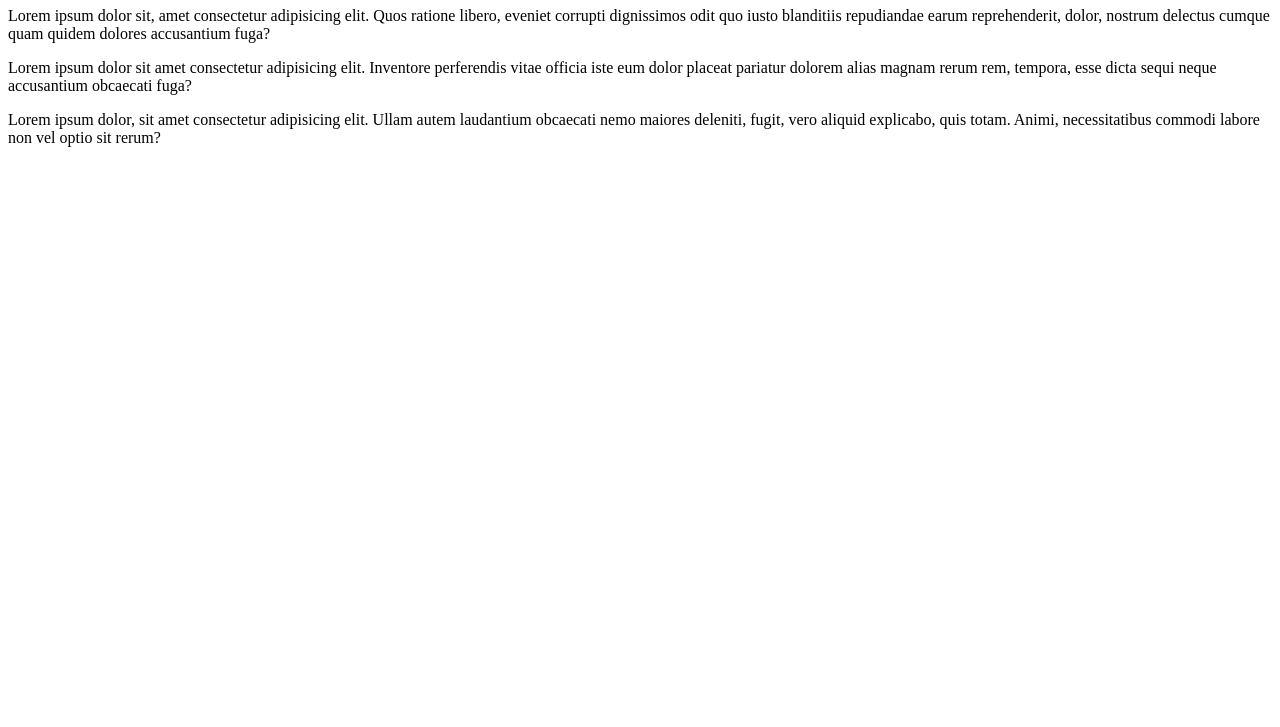
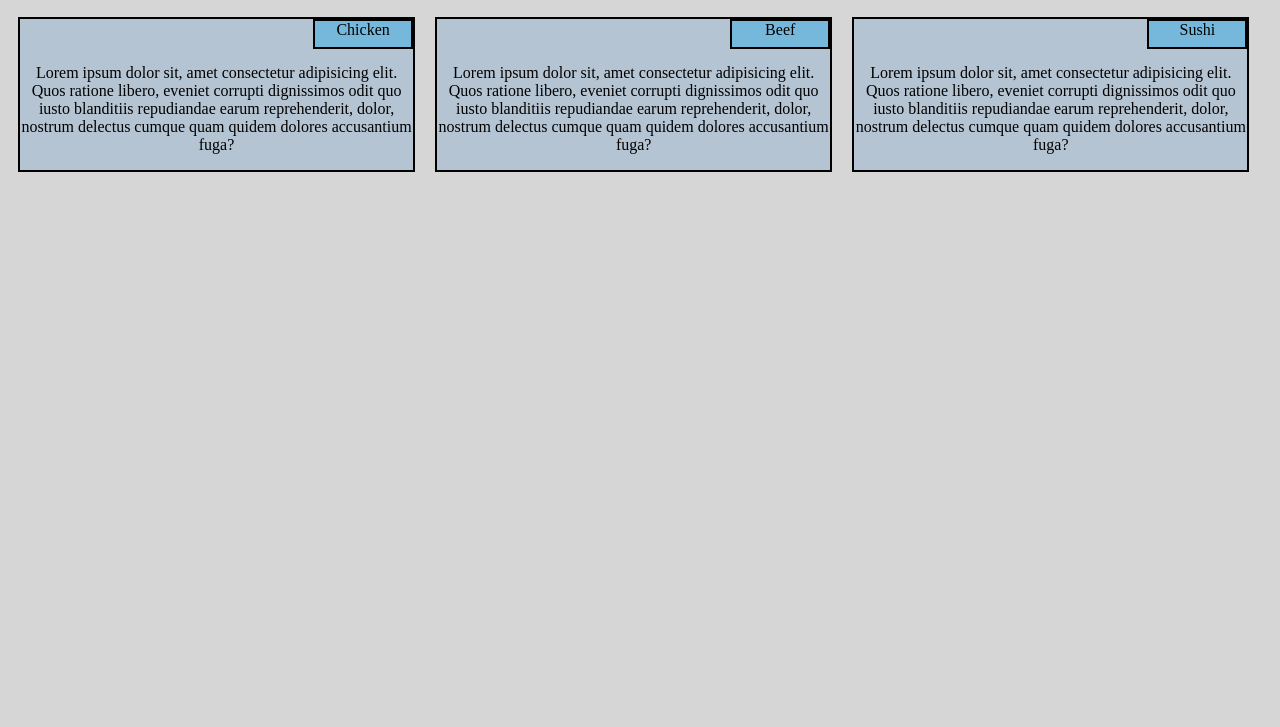
Before and after one commit to uditkhanna5521/module2-solution, a plain HTML site: page index.html in a window 1280 px wide. Shown: the part 73-800 px from the top of the page. Drawn offline with Linux system fonts and the light colour scheme.

Commit message:
Solution of Module-2 Assignment

```diff
--- a/CSS/style.css
+++ b/CSS/style.css
@@ -0,0 +1,44 @@
+*{
+    box-sizing: border-box;
+    text-align: center;
+    justify-content: center;
+}
+body{
+    background-color:#d6d6d6;
+}
+.row{
+    width: 100%;
+}
+@media (min-width:992px) {
+    .col-lg-4{
+        float: left;
+        width: 33%;
+    }
+}
+@media (min-width:768px) and (max-width:991px) {
+    .col-md-6, .col-md-12{
+        float: left;
+    }
+    .col-md-6{
+        width: 50%;
+    }
+    .col-md-12{
+        width: 100%;
+    }
+
+}
+.content{
+    background-color: #b5c4d2;
+    border: 2px solid black;
+    margin: 10px;
+}
+div.title{
+    background-color: #76b8db;
+    border: 2px solid black;
+    float:right;
+    width: 100px;
+    height: 30px;
+}
+p{
+    margin-top: 45px;
+}
--- a/index.html
+++ b/index.html
@@ -5,22 +5,36 @@
     <meta http-equiv="X-UA-Compatible" content="IE=edge">
     <meta name="viewport" content="width=device-width, initial-scale=1.0">
     <title>Assignmnet Solution For Module 2</title>
+    <link rel="stylesheet" href="./CSS/style.css">
 </head>
 <body>
+    <div class="container">
         <h1 class="head">Our Menu</h1>
-    <div class="container">
+        <div class="row">
+            <div class="col-lg-4 col-md-6">
+                <div class="content">
                     <div class="title">
-            <p class="content">Lorem ipsum dolor sit, amet consectetur adipisicing elit. Quos ratione libero, eveniet corrupti dignissimos odit quo iusto blanditiis repudiandae earum reprehenderit, dolor, nostrum delectus cumque quam quidem dolores accusantium fuga?</p>
+                        Chicken
+                    </div>
+                    <p>Lorem ipsum dolor sit, amet consectetur adipisicing elit. Quos ratione libero, eveniet corrupti dignissimos odit quo iusto blanditiis repudiandae earum reprehenderit, dolor, nostrum delectus cumque quam quidem dolores accusantium fuga?</p>
                 </div>
             </div>
-    <div class="container">
+            <div class="col-lg-4 col-md-6">
+                <div class="content">
                     <div class="title">
-            <p class="content">Lorem ipsum dolor sit amet consectetur adipisicing elit. Inventore perferendis vitae officia iste eum dolor placeat pariatur dolorem alias magnam rerum rem, tempora, esse dicta sequi neque accusantium obcaecati fuga?</p>
+                        Beef
+                    </div>
+                    <p>Lorem ipsum dolor sit, amet consectetur adipisicing elit. Quos ratione libero, eveniet corrupti dignissimos odit quo iusto blanditiis repudiandae earum reprehenderit, dolor, nostrum delectus cumque quam quidem dolores accusantium fuga?</p>
                 </div>
             </div>
-    <div class="container">
+            <div class="col-lg-4 col-md-12">
+                <div class="content">
                     <div class="title">
-            <p class="content">Lorem ipsum dolor, sit amet consectetur adipisicing elit. Ullam autem laudantium obcaecati nemo maiores deleniti, fugit, vero aliquid explicabo, quis totam. Animi, necessitatibus commodi labore non vel optio sit rerum?</p>
+                        Sushi
+                    </div>
+                    <p>Lorem ipsum dolor sit, amet consectetur adipisicing elit. Quos ratione libero, eveniet corrupti dignissimos odit quo iusto blanditiis repudiandae earum reprehenderit, dolor, nostrum delectus cumque quam quidem dolores accusantium fuga?</p>
+                </div>
+            </div>
         </div>
     </div>
 </body>
```
Lines whose indentation alone changed are shown as unchanged.
